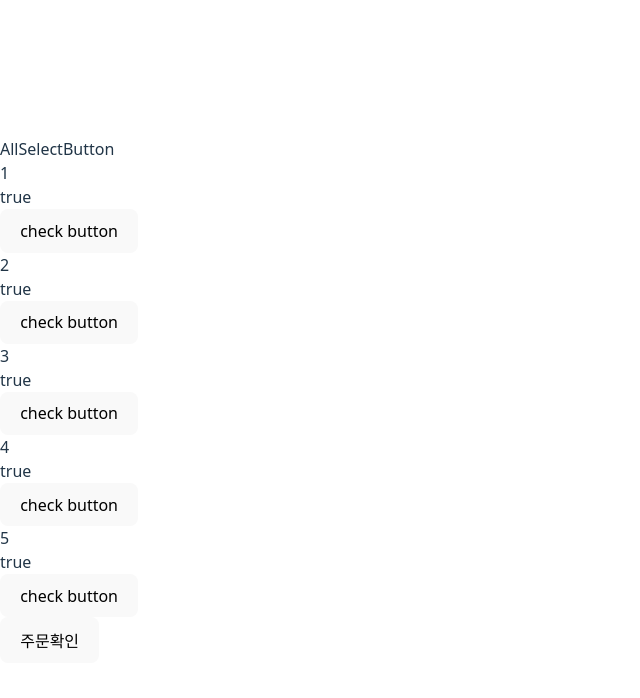
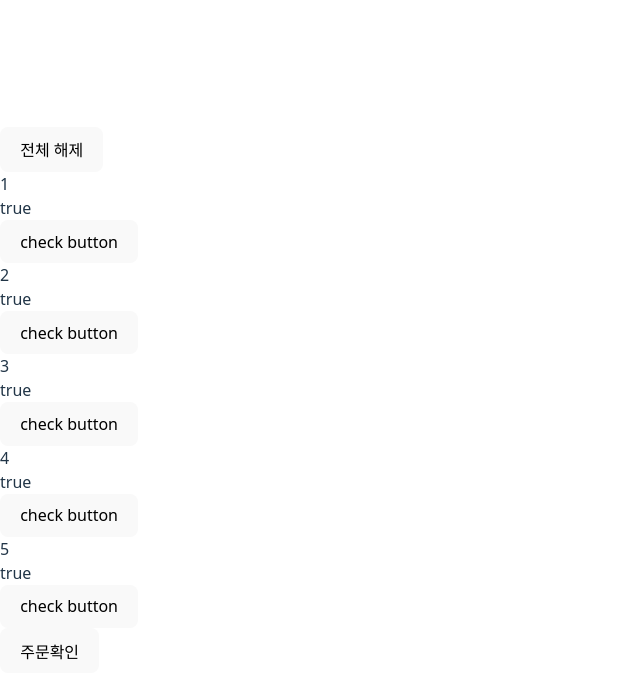
Before and after one commit to woowa-euijinkk/react-shopping-cart-practice, a React (Vite) app: page / in a window 1280 px wide. Shown: the top 698 px of the page, without its empty margins (0-640 px from the left). Built offline with nearby package versions, Linux system fonts and the light colour scheme.

Commit message:
refactor: 상태 끌어올리기 적용

```diff
--- a/src/cart/CartPage.tsx
+++ b/src/cart/CartPage.tsx
@@ -1,43 +1,103 @@
-import { Fragment } from "react";
+import { Fragment, useState, useEffect } from "react";
 import { CartItemType, useGetCartItems } from "./remote";
-import { useCheckedIds } from "./useCheckedIds";
 
 export default function CartPage() {
+  const cartItems = useGetCartItems();
+  const [checkedIds, setCheckedIds] = useState<Record<number, boolean>>({});
+
+  useEffect(() => {
+    if (cartItems.length > 0 && Object.keys(checkedIds).length === 0) {
+      setCheckedIds(
+        cartItems.reduce<Record<number, boolean>>((acc, curr) => {
+          acc[curr.id] = true;
+          return acc;
+        }, {})
+      );
+    }
+  }, [cartItems, checkedIds]);
+
   return (
     <>
-      <CartItemsSection />
-      <BottomCTA />
+      <CartItemsSection
+        cartItems={cartItems}
+        checkedIds={checkedIds}
+        setCheckedIds={setCheckedIds}
+      />
+      <BottomCTA checkedIds={checkedIds} />
     </>
   );
 }
 
-function BottomCTA() {
-  // TODO:
-  const hasSelectedItems = false;
+function BottomCTA({ checkedIds }: { checkedIds: Record<number, boolean> }) {
+  const hasSelectedItems = Object.values(checkedIds).some(
+    (isChecked) => isChecked
+  );
 
-  return <button disabled={hasSelectedItems}>주문확인</button>;
+  return <button disabled={!hasSelectedItems}>주문확인</button>;
 }
 
-function CartItemsSection() {
+function CartItemsSection({
+  cartItems,
+  checkedIds,
+  setCheckedIds,
+}: {
+  cartItems: CartItemType[];
+  checkedIds: Record<number, boolean>;
+  setCheckedIds: React.Dispatch<React.SetStateAction<Record<number, boolean>>>;
+}) {
   return (
     <div>
-      <AllSelectButton />
-      <CartItems />
+      <AllSelectButton
+        cartItems={cartItems}
+        checkedIds={checkedIds}
+        setCheckedIds={setCheckedIds}
+      />
+      <CartItems
+        cartItems={cartItems}
+        checkedIds={checkedIds}
+        setCheckedIds={setCheckedIds}
+      />
     </div>
   );
 }
 
-function AllSelectButton() {
-  return <div>AllSelectButton</div>;
+function AllSelectButton({
+  cartItems,
+  checkedIds,
+  setCheckedIds,
+}: {
+  cartItems: CartItemType[];
+  checkedIds: Record<number, boolean>;
+  setCheckedIds: React.Dispatch<React.SetStateAction<Record<number, boolean>>>;
+}) {
+  const allSelected = cartItems.every((item) => checkedIds[item.id]);
+
+  const toggleAll = () => {
+    const newCheckedState = !allSelected;
+    setCheckedIds(
+      cartItems.reduce<Record<number, boolean>>((acc, item) => {
+        acc[item.id] = newCheckedState;
+        return acc;
+      }, {})
+    );
+  };
+
+  return (
+    <button onClick={toggleAll}>
+      {allSelected ? "전체 해제" : "전체 선택"}
+    </button>
+  );
 }
 
-function CartItems() {
-  const cartItems = useGetCartItems();
-  // TODO:
-  const [checkedIds, setCheckedIds] = useCheckedIds({
-    cartItems,
-  });
-
+function CartItems({
+  cartItems,
+  checkedIds,
+  setCheckedIds,
+}: {
+  cartItems: CartItemType[];
+  checkedIds: Record<number, boolean>;
+  setCheckedIds: React.Dispatch<React.SetStateAction<Record<number, boolean>>>;
+}) {
   if (cartItems == null) {
     return null;
   }
```
